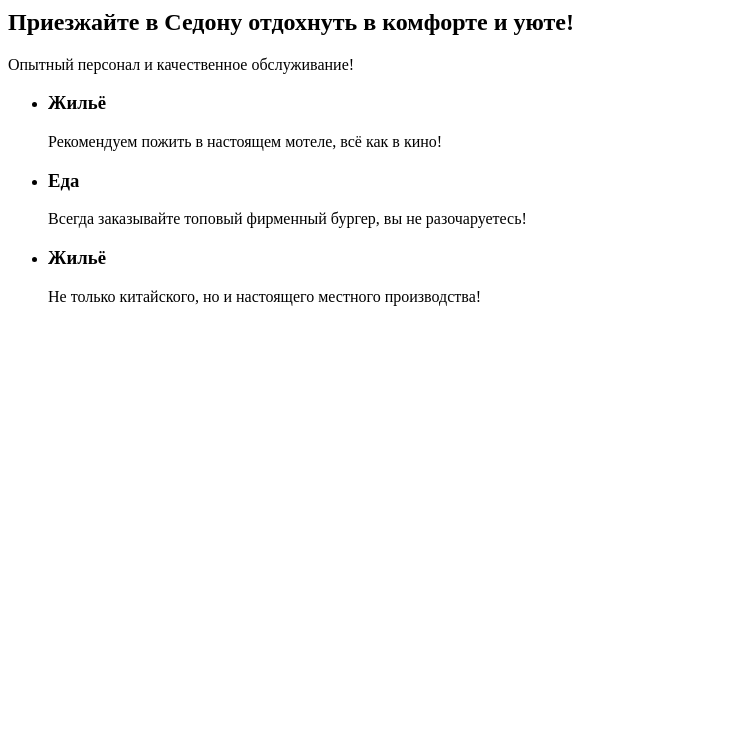
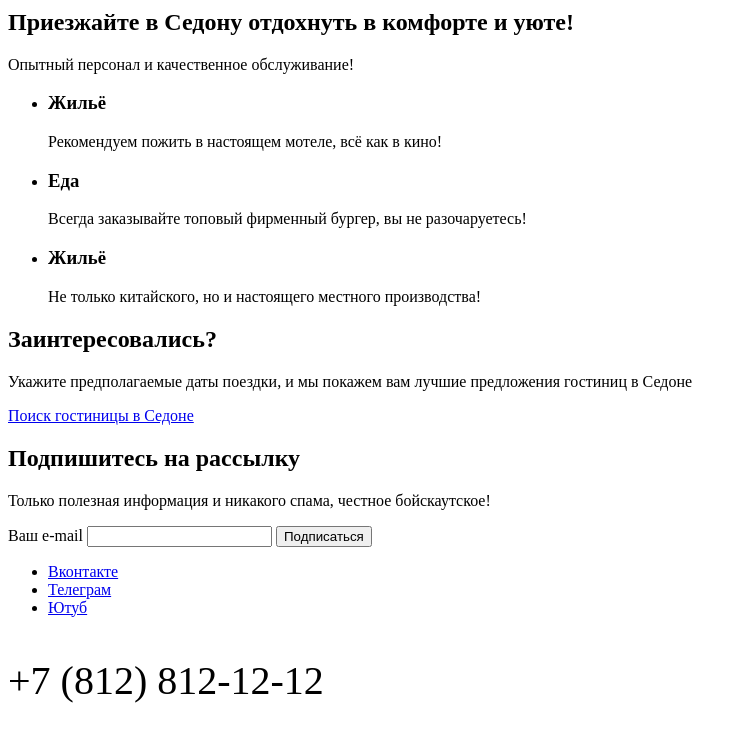
Before and after one commit to htmlacademy-htmlcss/1591253-sedona-38, a plain HTML site: page index.html in a window 1280 px wide. Shown: the part 1998-2736 px from the top of the page, without its empty margins (0-747 px from the left). Before the commit the page ends 2320 px from the top, so only its background shows below. Drawn offline with Linux system fonts and the light colour scheme.

Commit message:
html главной 1

```diff
--- a/index.html
+++ b/index.html
@@ -40,7 +40,7 @@
         </ul>
       </nav>
     </header>
-    <main>
+    <main class="main-index">
       <h1 class="visually-hidden">Неофициальный сайт Седона</h1>
       <section class="welcome">
         <h2 class="visually-hidden">Посетить туристические места</h2>
@@ -96,14 +96,50 @@
       </section>
 
       <section class="call-to-action">
+        <h2 class="sedona-h2">Заинтересовались?</h2>
+        <p class="description-big">Укажите предполагаемые даты поездки, и мы покажем вам лучшие предложения гостиниц в Седоне</p>
+        <a href="#" class="call-to-action-link">Поиск гостиницы в Седоне</a>
+      </section>
+    </main>
 
+    <footer class="page-footer">
+
+      <section class="subscription">
+
+        <h2 class="sedona-h2">Подпишитесь на рассылку</h2>
+        <p class="description-big-transparent">Только полезная информация и никакого спама, честное бойскаутское!</p>
+        <form class="subscription-form" action="#" method="post">
+          <label for="email">Ваш e-mail</label>
+        <input type="email" id="email" name="email" required>
+        <button class="subscription-button" type="submit">Подписаться</button>
+        </form>
       </section>
 
+      <section class="footer">
+        <ul class="footer-social">
+          <li class="social-item">
+            <a href="#" class="social-item-icon">
+              <span class="visually-hidden">Вконтакте</span>
+            </a>
+          </li>
+          <li class="social-item">
+            <a href="#" class="social-item-icon">
+              <span class="visually-hidden">Телеграм</span>
+            </a>
+          </li>
+          <li class="social-item">
+            <a href="#" class="social-item-icon">
+              <span class="visually-hidden">Ютуб</span>
+            </a>
+          </li>
+        </ul>
+        <ul class="footer-social"></ul>
+        <p class="footer-phone" style="font-size: 40px;">+7 (812) 812-12-12</p>
+        <a href="#" class="logo-link-2">
+          <img src="./img/Logo-2.svg" alt="html-academia" class="logo-2">
+        </a>
+      </section>
 
-
-
-    </main>
-
-
+    </footer>
   </body>
 </html>
```
Also changed, not shown: img/Logo-2.svg (added).
